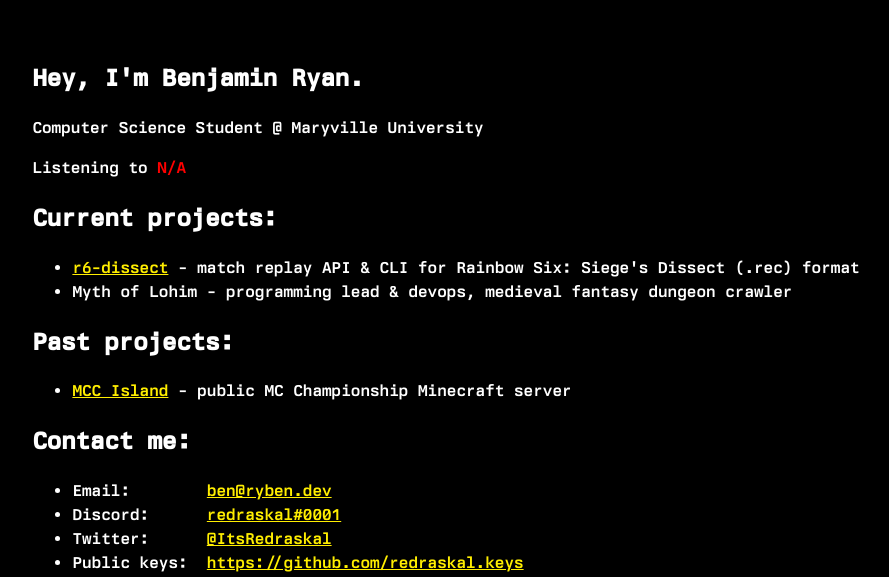
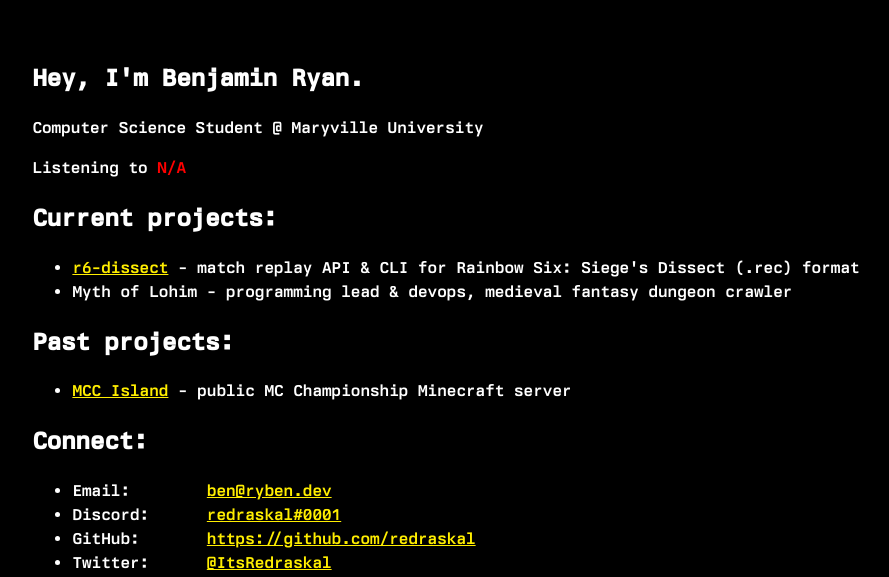
Before and after one commit to redraskal/website, a website: page public/index.html in a window 1280 px wide. Shown: the top 577 px of the page, without its empty margins (194-1083 px from the left). Drawn offline with Linux system fonts and the light colour scheme.

Commit message:
feat: github link & title update

```diff
--- a/public/index.html
+++ b/public/index.html
@@ -4,7 +4,7 @@
 		<meta charset="UTF-8">
 		<meta name="viewport" content="width=device-width, initial-scale=1">
 		<meta name="theme-color" content="#000000">
-		<title>Benjamin Ryan</title>
+		<title>Benjamin Ryan • redraskal</title>
 		<meta name="title" content="Hey, I'm Benjamin Ryan.">
 		<meta name="description" content="Computer Science Student @ Maryville University">
 		<meta property="og:type" content="website">
@@ -42,7 +42,7 @@
 				</ul>
 			</section>
 			<section>
-				<h2>Contact me:</h2>
+				<h2>Connect:</h2>
 				<ul>
 					<li>
 						<pre>Email:       </pre>
@@ -51,6 +51,10 @@
 					<li>
 						<pre>Discord:     </pre>
 						<a href="https://discord.com/users/117016705796014083" target="_blank">redraskal#0001</a>
+					</li>
+					<li>
+						<pre>GitHub:      </pre>
+						<a href="https://github.com/redraskal" target="_blank">https://github.com/redraskal</a>
 					</li>
 					<li>
 						<pre>Twitter:     </pre>
```
